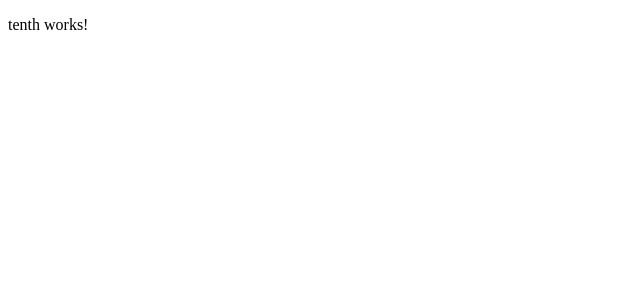
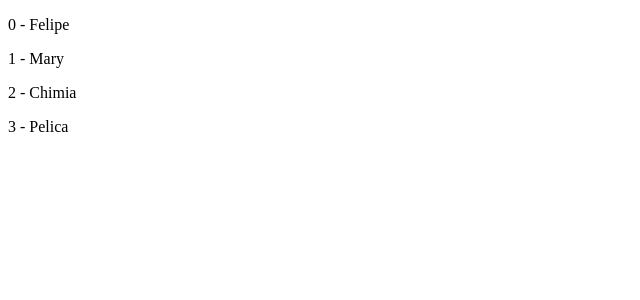
Before and after one commit to FelipeCzerniak5070/CursoAngular, an Angular app: page / in a window 1280 px wide. Shown: the top 300 px of the page, without its empty margins (0-640 px from the left). Built offline with nearby package versions, Linux system fonts and the light colour scheme.

Commit message:
Componentes 1-10

```diff
--- a/src/app/components/tenth/tenth.component.html
+++ b/src/app/components/tenth/tenth.component.html
@@ -1 +1,3 @@
-<p>tenth works!</p>
+@for (i of nomes; track $index) {
+  <p>{{$index}} - {{i}}</p>
+}
--- a/src/app/components/tenth/tenth.component.ts
+++ b/src/app/components/tenth/tenth.component.ts
@@ -7,5 +7,5 @@ import { Component } from '@angular/core';
   styleUrl: './tenth.component.css'
 })
 export class TenthComponent {
-
+  nomes:string[] = ["Felipe", "Mary", "Chimia", "Pelica"]
 }
```
